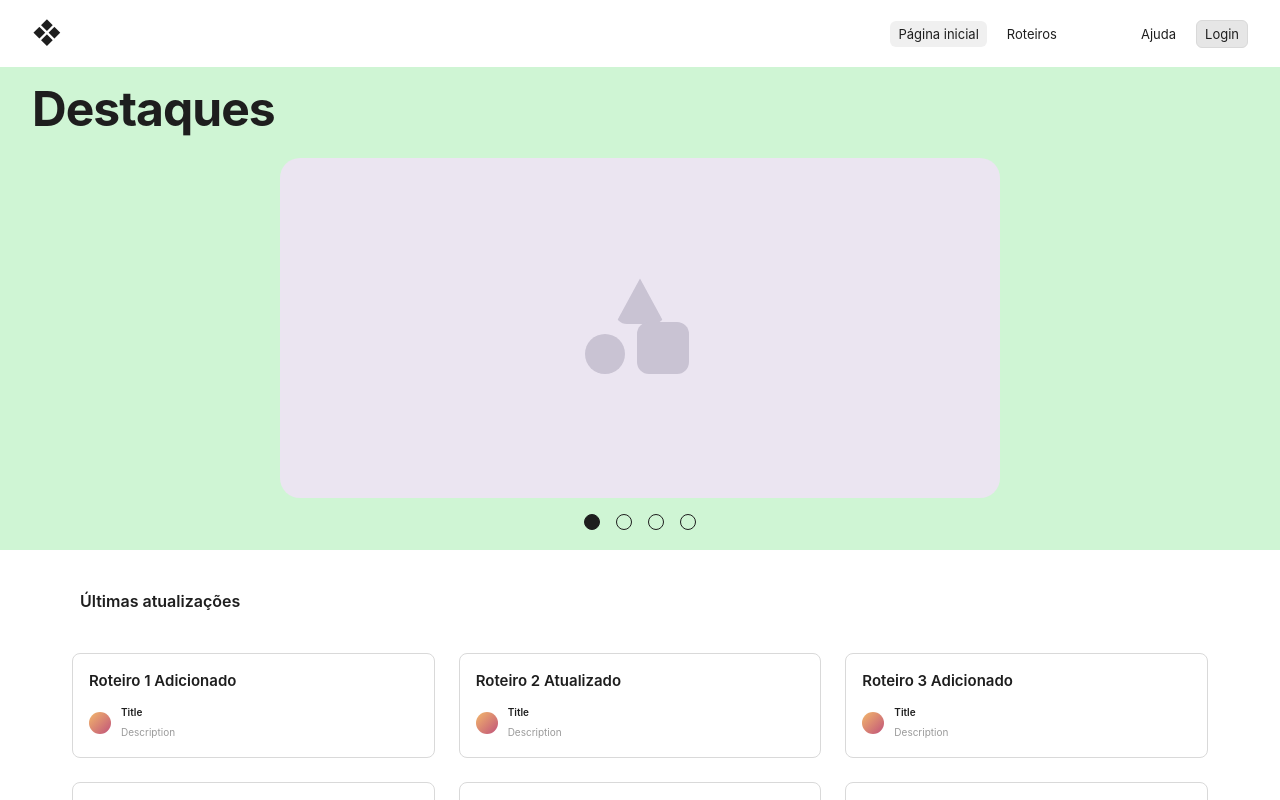
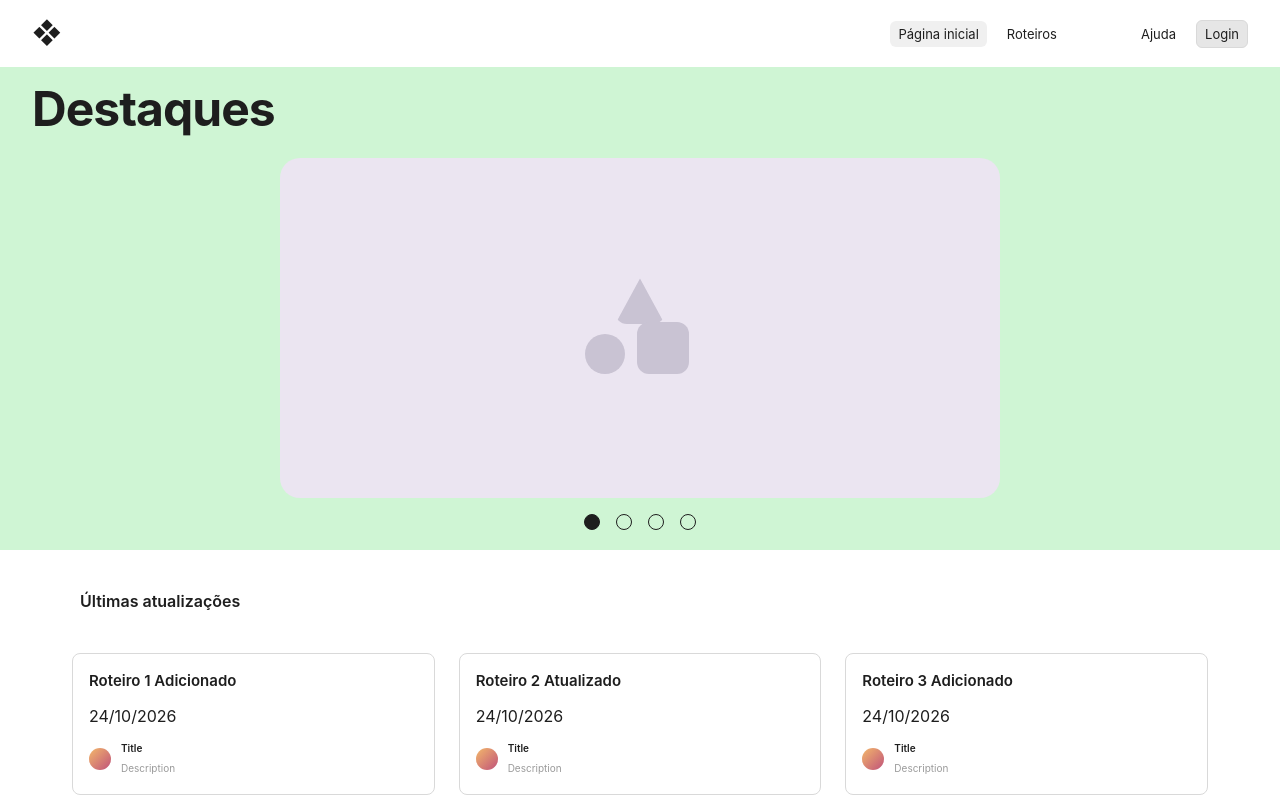
Before and after one commit to gabe1405/roteiros-app, a Next.js app: page / in a window 1280 px wide. Shown: the top 800 px of the page. Built offline with nearby package versions, Linux system fonts and the light colour scheme.

Commit message:
coloquei data nos componentes

```diff
--- a/app/page.js
+++ b/app/page.js
@@ -1,4 +1,5 @@
 import Destaques from "../components/Destaques";
+import Data from "../components/Data";
 
 const atualizacoes = [
   "Roteiro 1 Adicionado",
@@ -19,6 +20,7 @@ export default function Home() {
           {atualizacoes.map((titulo) => (
             <article className="card" key={titulo}>
               <h3>{titulo}</h3>
+              <Data valor="2026-10-24"/>
               <div className="autor">
                 <div className="avatar" />
                 <div><strong>Title</strong><span>Description</span></div>
--- /dev/null
+++ b/components/Data.js
@@ -0,0 +1,6 @@
+export default function Data({ valor }) {
+  if (!valor) return <span>—</span>;
+
+  const [ano, mes, dia] = valor.split("-");
+  return <time dateTime={valor}>{dia}/{mes}/{ano}</time>;
+}
```
